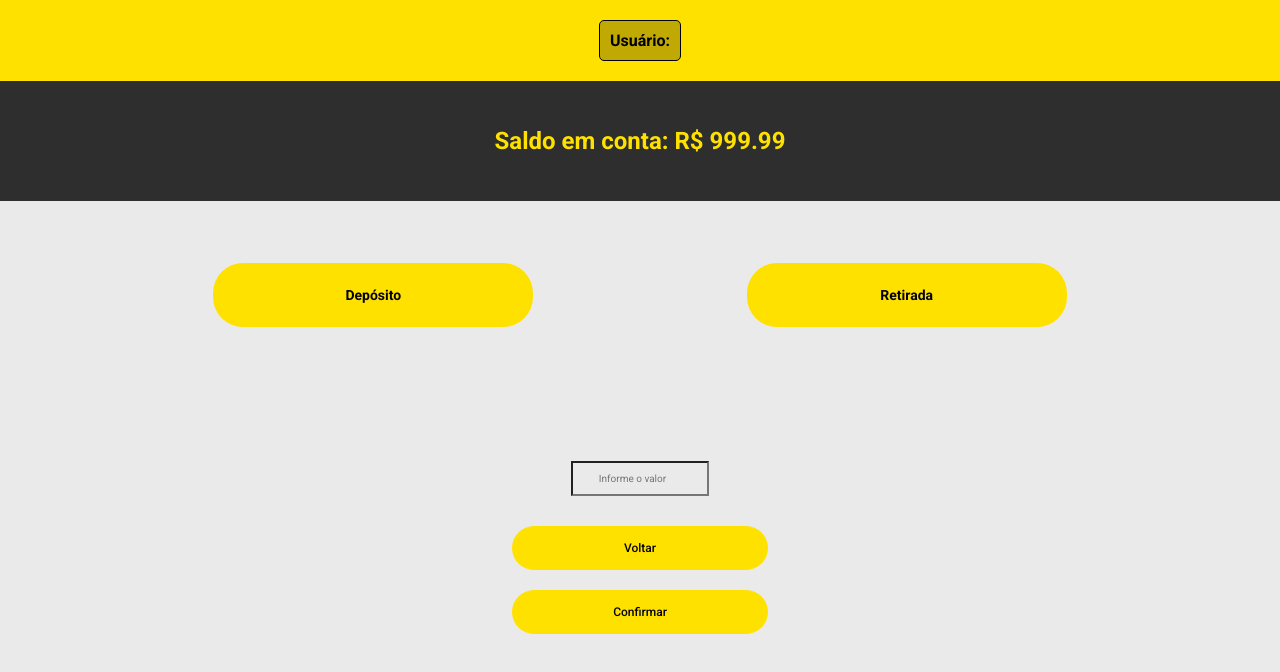
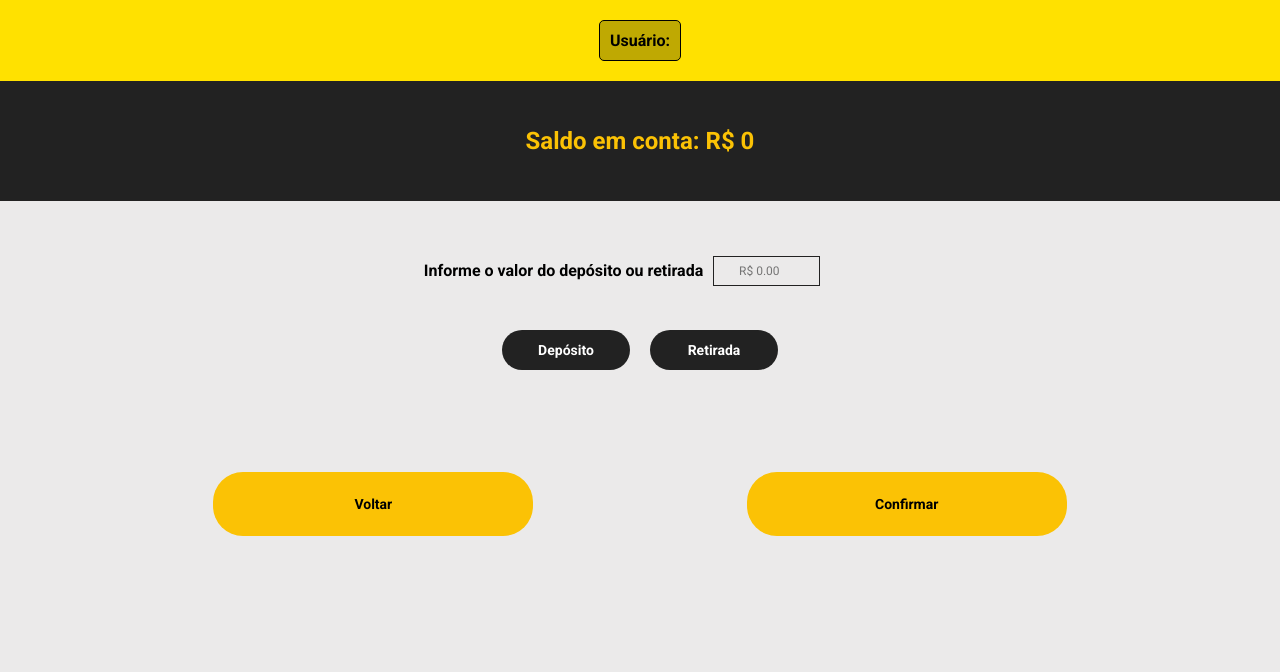
Before and after one commit to carlatakagi/xarly-investiments, a React (Vite) app: page /depositandwithdraw in a window 1280 px wide. Shown: the top 672 px of the page. Built offline with nearby package versions, Linux system fonts and the light colour scheme.

Commit message:
feat: changing files

```diff
--- a/src/pages/DepositAndWithdraw/index.jsx
+++ b/src/pages/DepositAndWithdraw/index.jsx
@@ -1,60 +1,75 @@
-import React, { useState } from 'react';
+import React, { useState, useEffect } from 'react';
 import { useNavigate } from 'react-router-dom';
-
+import { fetchMakeDeposit, fetchMakeWithdraw, fetchClientAccount } from '../../shared/services/fetchApi';
+import { useUserContext } from '../../shared/providers/UserProvider';
 import Header from '../../components/Header/index';
 import './styles.css';
 
 function DepositAndWithdraw () {
   const navigate = useNavigate();
-  const [cash, setCash] = useState(999.99);
+  const { user } = useUserContext();
+
+  const [cash, setCash] = useState(0.00);
+  const [value, setValue] = useState(0);
+  const [action, setAction] = useState('');
 
   const [buttonConfirmDisabled, setButtonConfirmDisabled] = useState(true);
 
-  // nao funciona
+  const getClientAccount  = () => {
+    fetchClientAccount(user.clientId)
+      .then((response) => {
+        const data = response.message ? 0.00 : response;
+        setCash(data.Saldo);
+      });
+  };
+
+  const makeDeposit = async () => {
+    await fetchMakeDeposit({ clientId: user.clientId, value });
+  };
+
+  const makeWithdraw  = async () => {
+    await fetchMakeWithdraw({ clientId: user.clientId, value });
+  };
+
+  /* useEffect(() => {
+    getClientAccount();
+  }, []); */
+
   const handleInputChange = (e) => {
+    setValue(Number(e.target.value));
+    setButtonConfirmDisabled(false);
+  }
+
+  const handleDepositButtonClick = () => {
+    setAction('DEPOSIT');
+
     const depositButton = document.querySelector('.deposit-btn');
     const withdrawButton = document.querySelector('.withdraw-btn');
 
-    if(depositButton.style.background === 'green') {
-      setCash(cash + Number(e.target.value));
-    }
+      withdrawButton.style.background = '#222222';
 
-    if(withdrawButton.style.background === 'red') {
-      setCash(cash - Number(e.target.value));
-    }
-
-    //setCash(cash);
-    setButtonConfirmDisabled(false);
-  }
-
-  const changeDepButtonColor = () => {
-    const depositButton = document.querySelector('.deposit-btn');
-    const withdrawButton = document.querySelector('.withdraw-btn');
-
-    depositButton.addEventListener('click', () => {
-      withdrawButton.style.background = '#ffe100';
-
-      if(depositButton.style.background === 'green') {
-        depositButton.style.background = '#ffe100';
+    if (depositButton.style.background === 'green') {
+      depositButton.style.background = '#222222';
     } else {
       depositButton.style.background = 'green';
     }
-    });
+
+    getClientAccount();
   }
 
-  const changeWdButtonColor = () => {
+  const handleWithdrawButtonClick = () => {
+    setAction('WITHDRAW');
+
     const withdrawButton = document.querySelector('.withdraw-btn');
     const depositButton = document.querySelector('.deposit-btn');
 
-    withdrawButton.addEventListener('click', () => {
-      depositButton.style.background = '#ffe100';
+    depositButton.style.background = '#222222';
 
-      if(withdrawButton.style.background === 'red') {
-        withdrawButton.style.background = '#ffe100';
+    if (withdrawButton.style.background === 'red') {
+      withdrawButton.style.background = '#222222';
     } else {
       withdrawButton.style.background = 'red';
     }
-    });
   }
 
   const handleClickReturn = (e) => {
@@ -62,9 +77,13 @@ function DepositAndWithdraw () {
     navigate('/equities');
   }
 
-  const handleClickConfirm = (e) => {
+  const handleClickConfirm = async (e) => {
     e.preventDefault();
-    window.alert("Seu saldo será atualizado em até 24h.")
+
+    window.alert("Seu saldo será atualizado em até 24h.");
+
+    action === 'DEPOSIT' ? await makeDeposit() : await makeWithdraw();
+    getClientAccount();
   }
 
   return (
@@ -77,34 +96,35 @@ function DepositAndWithdraw () {
         </h1>
       </div>
 
-      <div className="button-container">
+      <form className="form-cash">
+        <span>Informe o valor do depósito ou retirada</span>
+        <label htmlFor="cash">
+          <input
+            placeholder="R$ 0.00"
+            onChange={e => handleInputChange(e)}
+            type="number"
+          />
+        </label>
+      </form>
+
+      <div className="button-primary-actions">
         <button
-          selected
           className="deposit-btn"
           type="button"
-          onClick={changeDepButtonColor}
+          onClick={handleDepositButtonClick}
         >
           Depósito
         </button>
         <button
           className="withdraw-btn"
           type="button"
-          onClick={changeWdButtonColor}
+          onClick={handleWithdrawButtonClick}
         >
           Retirada
         </button>
       </div>
 
-      <div>
-        <form className="form-cash">
-          <label htmlFor="cash">
-            <input
-              placeholder="Informe o valor"
-              onChange={e => handleInputChange(e)}
-              type="number"
-            />
-          </label>
-
+      <div className="button-secondary-actions">
         <button
           onClick={handleClickReturn}
           type="submit"
@@ -119,7 +139,6 @@ function DepositAndWithdraw () {
         >
           Confirmar
         </button>
-        </form>
       </div>
     </div>
   )
--- a/src/pages/DepositAndWithdraw/styles.css
+++ b/src/pages/DepositAndWithdraw/styles.css
@@ -5,8 +5,8 @@
 
 .cash-title h1 {
   align-items: center;
-  background: rgba(0, 0, 0, 0.802);
-  color: #ffe100;
+  background: #222222;
+  color: #FBC205;
   display: flex;
   flex-direction: column;
   font-size: 3rem;
@@ -15,6 +15,32 @@
 
   height: 15vh;
   width: 100%;
+}
+
+.form-cash {
+  display: flex;
+  align-items: center;
+  flex-direction: row;
+  justify-content: center;
+  margin-top: 50px;
+  width: 100%;
+}
+
+.form-cash span {
+  color: #000000;
+  font-size: 2rem;
+
+  font-weight: 700;
+  padding: 10px;
+}
+
+.form-cash input {
+  color: #000000;
+  font-size: 1.5rem;
+  border: 1px solid #222222;
+  text-align: center;
+  padding: 7px;
+  width: 70%;
 }
 
 .button-container {
@@ -26,10 +52,10 @@
 }
 
 .button-container button {
-  background: #ffe100;
+  background: #FBC205;
   border: none;
   border-radius: 30px;
-  color: rgb(3, 3, 3);
+  color: #000000;
   cursor: pointer;
   font-size: 1.75rem;
 
@@ -46,29 +72,8 @@
   filter: brightness(0.9);
 }
 
-.form-cash {
-  display: flex;
-  align-items: center;
-  flex-direction: column;
-  justify-content: center;
-  margin-top: 20px;
-  width: 100%;
-}
-
-.form-cash input {
-  color: rgb(3, 3, 3);
-  font-size: 1.25rem;
-
-  font-weight: 400;
-
-  margin-bottom: 20px;
-  padding: 10px;
-
-  text-align: center;
-}
-
 .form-cash button {
-  background: #ffe100;
+  background: #FBC205;
   border: none;
   border-radius: 30px;
   color: rgb(3, 3, 3);
@@ -88,16 +93,66 @@
   filter: brightness(0.9);
 }
 
+.button-primary-actions {
+  display: flex;
+  align-items: center;
+  justify-content: center;
+  padding: 30px 0;
+}
+
+.button-primary-actions button {
+  background: #222222;
+  border: none;
+  border-radius: 30px;
+  color: #FFFFFF;
+  cursor: pointer;
+  font-size: 1.75rem;
+
+  font-weight: 700;
+  padding: 12px;
+  margin: 10px;
+
+  text-align: center;
+  transition: filter 0.3s;
+  width: 10%;
+}
+
+.button-primary-actions button:hover {
+  filter: brightness(0.9);
+}
+
+.button-secondary-actions {
+  display: flex;
+  align-items: center;
+  justify-content: space-evenly;
+  margin-top: 20px;
+  padding: 30px 0;
+}
+
+.button-secondary-actions button {
+  background: #FBC205;
+  border: none;
+  border-radius: 30px;
+  color: #000000;
+  cursor: pointer;
+  font-size: 1.75rem;
+
+  font-weight: 700;
+  margin: 12px 0 84px;
+  padding: 24px;
+
+  text-align: center;
+  transition: filter 0.3s;
+  width: 25%;
+}
+
+.button-secondary-actions button:hover {
+  filter: brightness(0.9);
+}
+
 @media (max-width: 400px) {
   .cash-title h1 {
     font-size: 2rem;
-  }
-
-  .button-container button {
-    font-size: 1.5rem;
-    margin: 8px;
-    padding: 13px;
-    border-radius: 14px;
   }
 
   .form-cash input {
@@ -115,17 +170,17 @@
     margin: 8px;
     padding: 13px;
     border-radius: 14px;
+  }
 
+  .button-secondary-actions button {
+    font-size: 1.5rem;
+    margin: 8px;
+    padding: 13px;
+    border-radius: 14px;
   }
 }
 
 @media (max-width: 375px) {
-  .button-container button {
-    margin: 8px;
-    padding: 10px;
-    border-radius: 10px;
-  }
-
   .form-cash input {
     font-size: 1.20rem;
 
@@ -142,6 +197,12 @@
     padding: 10px;
     border-radius: 10px;
   }
+
+  .button-secondary-actions button {
+    margin: 8px;
+    padding: 10px;
+    border-radius: 10px;
+  }
 }
 
 @media (max-width: 340px) {
```
Lines whose indentation alone changed are shown as unchanged.
